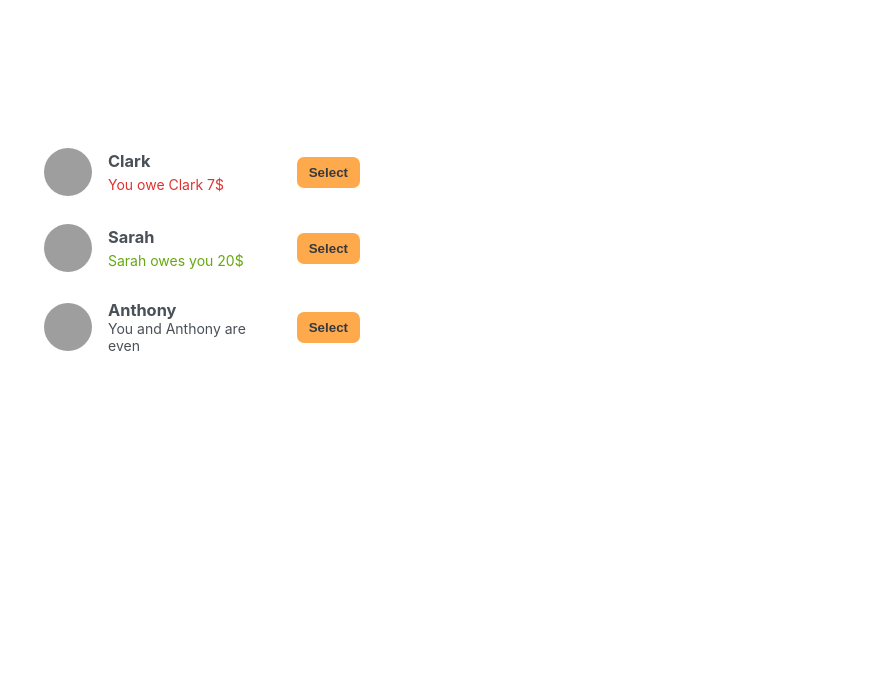
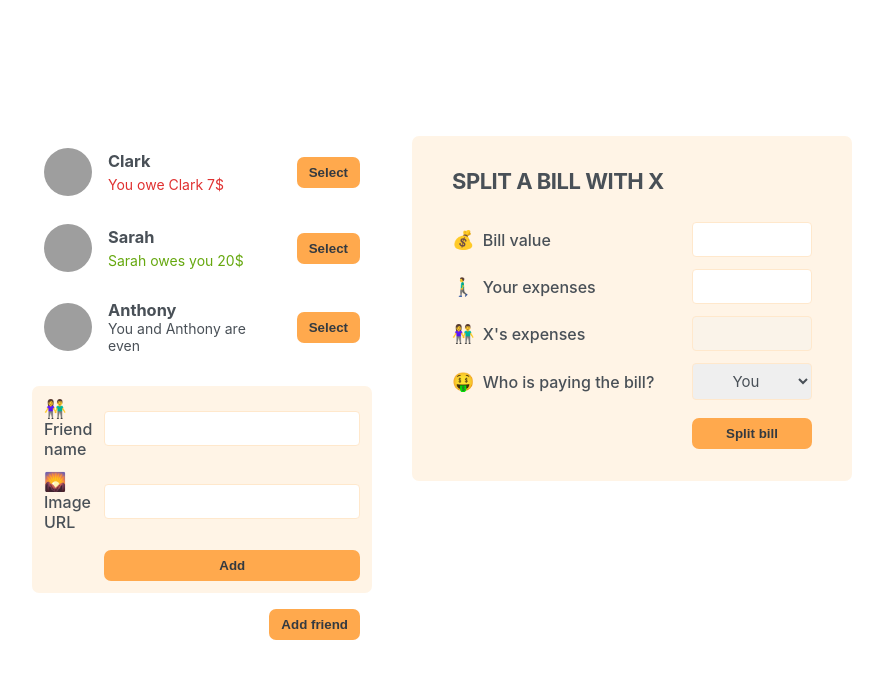
Before and after one commit to CalebM7/eat-n-split, a React (Vite) app: page / in a window 1280 px wide. Shown: the top 678 px of the page, without its empty margins (198-1081 px from the left). Built offline with nearby package versions, Linux system fonts and the light colour scheme; grey boxes are pictures that could not be loaded.

Commit message:
Building the Static App Forms

```diff
--- a/src/App.jsx
+++ b/src/App.jsx
@@ -24,7 +24,11 @@
     <div className="app">
       <div className="sidebar">
         <FriendsList />
+        <FormAddFriend />
+        <Button>Add friend</Button>
       </div>
+
+        <FormSplitBill />
     </div>
   );
 }
@@ -59,7 +63,53 @@
       )}
       {friend.balance === 0 && <p>You and {friend.name} are even</p>}
 
-      <button className="button">Select</button>
+      <Button>Select</Button>
     </li>
   );
 }
+
+function Button({children}) {
+  return (
+    <button className="button">{children}</button>
+  )
+}
+
+
+function FormAddFriend() {
+  return (
+     <form className="form-add-friend">
+      <label>👫 Friend name</label>
+      <input type="text"/>
+
+      <label>🌄 Image URL</label>
+      <input type="text"/>
+
+      <Button>Add</Button>
+     </form>
+  )
+}
+
+function FormSplitBill() {
+  return (
+    <form className="form-split-bill">
+      <h2>Split a bill with X</h2>
+
+      <label>💰 Bill value</label>
+      <input type="text"/>
+
+      <label>🚶‍♂️ Your expenses</label>
+      <input type="text"/>
+
+      <label>👫 X's expenses</label>
+      <input type="text" disabled/>
+
+      <label>🤑 Who is paying the bill?</label>
+      <select>
+        <option value='user'>You</option>
+        <option value='friend'>X'</option>
+      </select>
+
+      <Button>Split bill</Button>
+    </form>
+  )
+}
```
